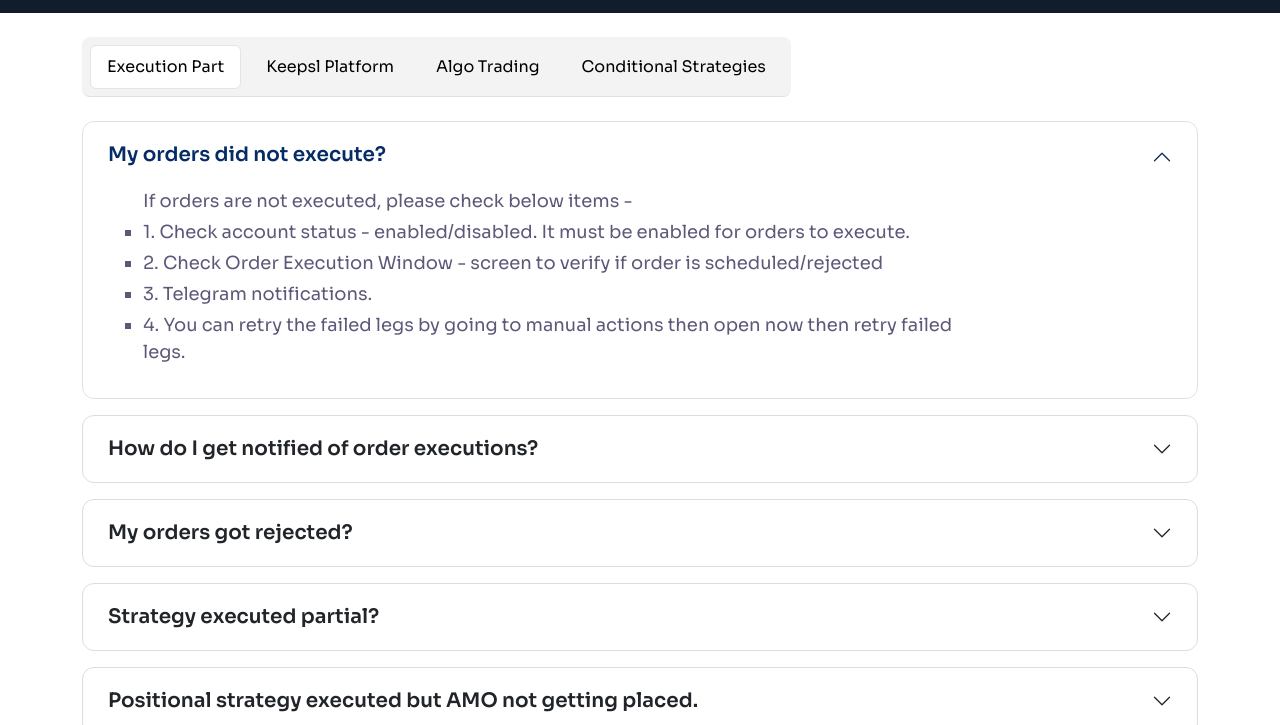
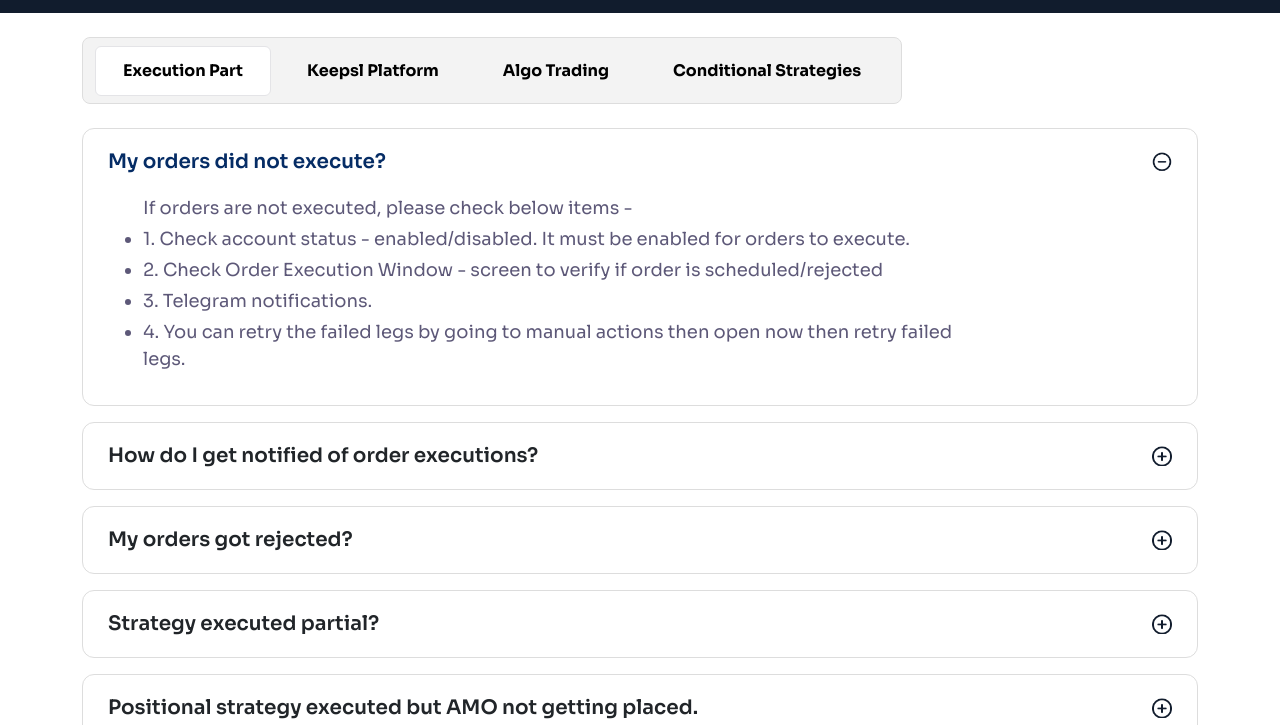
Before and after one commit to AmanPunia-510/firebase, a plain HTML site: page faq-qus.html in a window 1280 px wide. Shown: the part 75-800 px from the top of the page. Drawn offline with nearby package versions, Linux system fonts and the light colour scheme.

Commit message:
change in navlinks font weight

```diff
--- a/assets/style/faq.css
+++ b/assets/style/faq.css
@@ -3,13 +3,16 @@ border-radius: 8px;
             margin: 0 !important;
             padding: 8px 12px !important;
             background-color: var(--aqua-haze);
+            border: 1px solid #dddddd !important;
         }
+
         .Table_Tabs_Btn {
             padding: 11px 27px;
             background-color: transparent;
             border-radius: 6px;
             border: none;
         }
+
         .table_button {
             width: 100%;
             height: 60px;
@@ -34,15 +37,6 @@ box-shadow: none !important;
 
         .accordion-button:hover {
             color: black !important;
-}
-
-.accordion-button::after {
-background-image: url("../images/png/accodeina-add-img.png");
-}
-
-.accordion-button:not(.collapsed)::after {
-background-image: url("../images/png/accodeina-sub-img.png");
-height: 24px;
         }
 
         .accordion-item {
@@ -74,20 +68,20 @@ padding: 3px 16px !important;
             border: 1px solid #dddddd;
         }
 
-.accordion-flush>.accordion-item:last-child{
+        .accordion-flush>.accordion-item:last-child {
             border-bottom: 1px solid #dddddd !important;
 
         }
 
-.accordion-flush>.accordion-item:first-child{
+        .accordion-flush>.accordion-item:first-child {
             border-top: 1px solid #dddddd;
         }
 
-.accordion-flush>.accordion-item{
+        .accordion-flush>.accordion-item {
             border-radius: 12px !important;
         }
 
-.accordion-flush>.accordion-item:first-child{
+        .accordion-flush>.accordion-item:first-child {
             border: 1px solid #dddddd !important;
         }
 
@@ -104,14 +98,15 @@ width: fit-content !important;
             color: black !important;
         }
 
-.accordion-item:not(:first-of-type){
+        .accordion-item:not(:first-of-type) {
             border-top: 1px solid #dddddd !important;
         }
 
-.active{
+        .active {
             box-shadow: unset !important;
         }
 
-.nav-tabs .nav-link{
+        .nav-tabs .nav-link {
             color: black;
+            font-weight: 700 !important;
         }
--- a/faq-qus.html
+++ b/faq-qus.html
@@ -7,10 +7,10 @@
     <title>refund-policy</title>
     <link rel="shortcut icon" href="./assets/images/svg/favicon.svg" type="image/x-icon" />
     <link rel="stylesheet" href="./assets/style/root.css" />
-    <link rel="stylesheet" href="./assets/style/faq.css" />
-    <link rel="stylesheet" href="./assets/style/style.css">
     <link href="https://cdn.jsdelivr.net/npm/bootstrap@5.3.3/dist/css/bootstrap.min.css" rel="stylesheet"
         integrity="sha384-QWTKZyjpPEjISv5WaRU9OFeRpok6YctnYmDr5pNlyT2bRjXh0JMhjY6hW+ALEwIH" crossorigin="anonymous" />
+    <link rel="stylesheet" href="./assets/style/faq.css">
+    <link rel="stylesheet" href="./assets/style/style.css">
 </head>
 
 <body class="d-flex flex-column justify-content-between vh-100">
@@ -160,7 +160,7 @@
                             <div id="collapseOne" class="accordion-collapse collapse show"
                                 data-bs-parent="#accordionExample">
                                 <div class="accordion-body ms-3">
-                                    <ul class="list-style-square ps-3 ms-2 max_w_850">
+                                    <ul class="list-style-disc ps-3 ms-2 max_w_850">
                                         <span class="fs_sm secondary_text_light_black opacity-75">
                                             If orders are not executed, please check below items -
                                         </span>
@@ -197,7 +197,7 @@
                                 <div class="accordion-body ms-3">
                                     <div class="fs_sm secondary_text_light_black opacity-75">Ways to monitor your orders
                                     </div>
-                                    <ul class="list-style-square ps-3 ms-2 max_w_850">
+                                    <ul class="list-style-disc ps-3 ms-2 max_w_850">
                                         <li class="mb-1 fs_sm secondary_text_light_black opacity-75">
                                             1. Get telegram notifications by subscribing to telegram bot and pinging the
                                             bot with the registered mail ID
@@ -1332,7 +1332,7 @@
                             <div id="flush-collapse1-30" class="accordion-collapse collapse"
                                 aria-labelledby="flush-heading1-30" data-bs-parent="#accordionFlushExample1">
                                 <div class="accordion-body fs_sm secondary_text_light_black opacity-75">
-                                    <ul class="list-style-square">
+                                    <ul class="list-style-disc">
                                         <li>Knowledge of the programming language- Formulating complex algorithms
                                             requires extensive know-how of coding software
                                             such as C+, C++, Java, Python, R, etc. ...</li>
```
Lines whose indentation alone changed are shown as unchanged.
